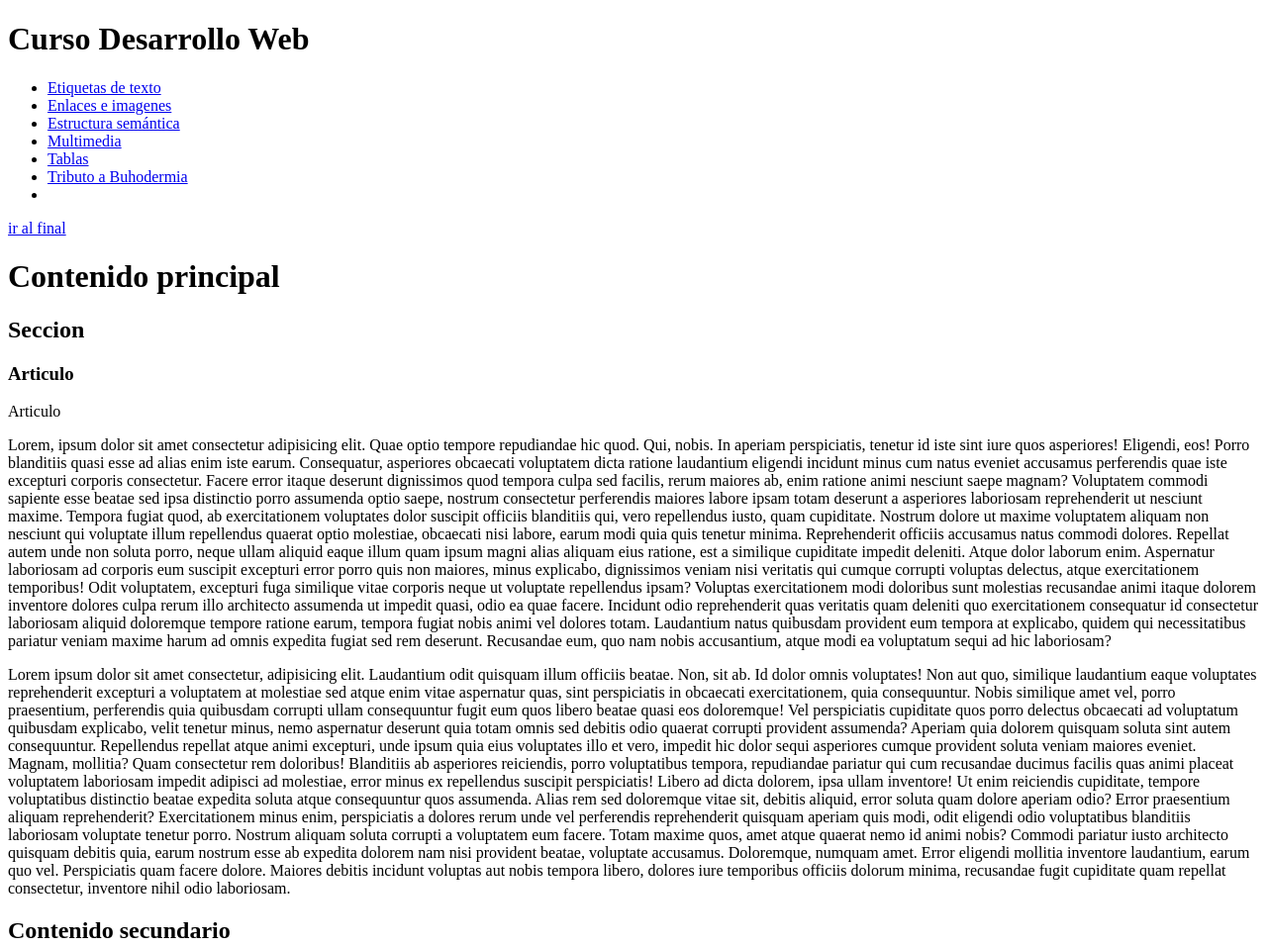
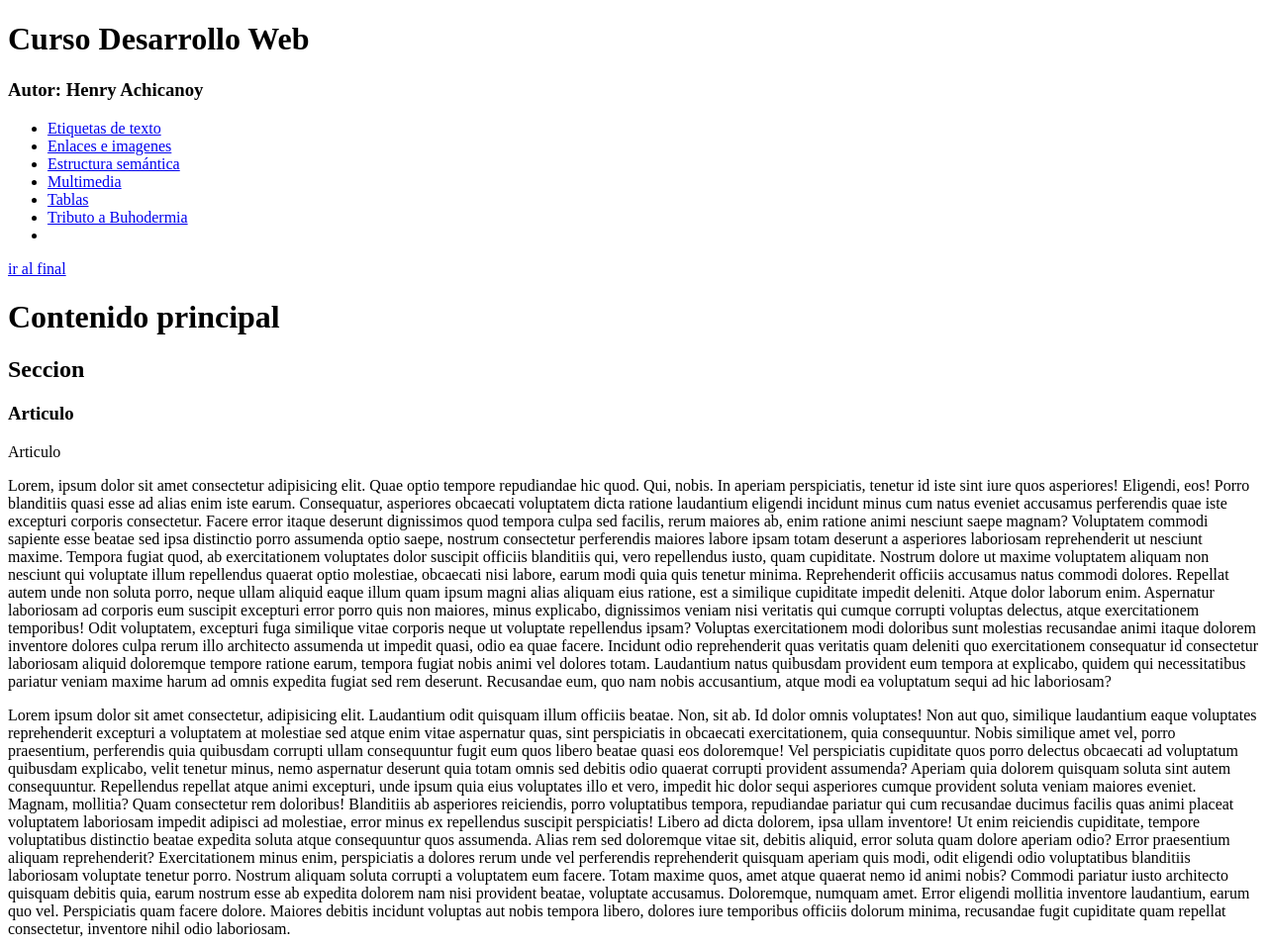
Before and after one commit to hdachicanoy-byte/Proyecto, a plain HTML site: page index.html in a window 1280 px wide. Shown: the top 957 px of the page at 99% size. Drawn offline with Linux system fonts and the light colour scheme.

Commit message:
update auhtor and changed image names

```diff
--- a/index.html
+++ b/index.html
@@ -9,6 +9,7 @@
 <body>
     <header>
         <h1>Curso Desarrollo Web</h1>
+		<h3>Autor: Henry Achicanoy</h3>
         <nav>
             <ul>
                 <li><a href="pages/text.html">Etiquetas de texto</a></li>
```
